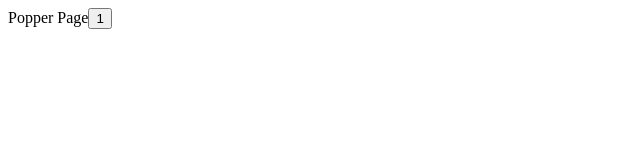
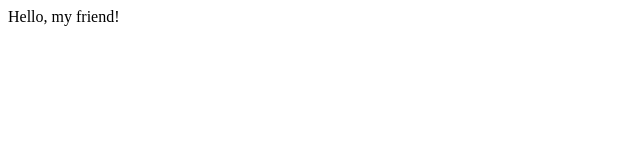
Before and after one commit to vigdorov/model-view-some-arch, a React (Vite) app: page / in a window 1280 px wide. Shown: the top 160 px of the page, without its empty margins (0-640 px from the left). Built offline with nearby package versions, Linux system fonts and the light colour scheme.

Commit message:
lifecycle

```diff
--- a/package.json
+++ b/package.json
@@ -3,7 +3,7 @@
   "version": "1.0.0",
   "main": "index.js",
   "scripts": {
-    "start": "npx webpack serve"
+    "start": "vite"
   },
   "keywords": [],
   "author": "",
--- a/src/App.jsx
+++ b/src/App.jsx
@@ -1,12 +1,11 @@
 import React from 'react';
 import {createRoot} from 'react-dom/client';
 import {createBrowserRouter, RouterProvider, Route, createRoutesFromElements, Routes} from 'react-router-dom';
-import {Root} from './globalStore/Root';
 import {Videos} from './Videos';
 import {Video} from './Video';
 
 import {Breakpoints} from './Breakpoints';
-import {Poper} from './poper/Poper';
+import {Root} from './init-loading/Root';
 
 const root = createRoot(document.getElementById('root'));
 
@@ -18,4 +17,4 @@ const root = createRoot(document.getElementById('root'));
 //   )
 // );
 
-root.render(<Poper />);
+root.render(<Root />);
--- /dev/null
+++ b/src/init-loading/AppLifecycleService.jsx
@@ -0,0 +1,57 @@
+import React, {createContext, useEffect, useState, useContext} from 'react';
+
+export const APP_LIFECYCLE_STATUS = {
+    INITIALIZATION: 'INITIALIZATION',
+    READY: 'READY',
+    DESTROING: 'DESTROING',
+};
+
+const AppLifecycleContext = createContext({
+    status: APP_LIFECYCLE_STATUS.INITIALIZATION,
+});
+
+const requestToBackend = () => new Promise((resolve) => {
+    setTimeout(() => {
+        resolve(['ivan', 'natasha']);
+    }, 3000);
+});
+
+export const AppLifecycleController = ({children}) => {
+    const [state, setState] = useState({
+        status: APP_LIFECYCLE_STATUS.INITIALIZATION,
+    });
+
+    useEffect(() => {
+        console.log('STATUS', state.status);
+    }, [state.status]);
+
+    useEffect(() => {
+        // initialization
+        requestToBackend()
+            .then((result) => {
+                console.log({result});
+            })
+            .then(() => {
+                setState({status: APP_LIFECYCLE_STATUS.READY});
+            });
+
+        return () => {
+            // destroing
+            setState({status: APP_LIFECYCLE_STATUS.DESTROING});
+        }
+    }, []);
+
+    return (
+        <AppLifecycleContext.Provider
+            value={state}
+        >
+            {children}
+        </AppLifecycleContext.Provider>
+    );
+};
+
+export const useAppLifecycleStatus = () => {
+    const {status} = useContext(AppLifecycleContext);
+
+    return status;
+};
--- /dev/null
+++ b/src/init-loading/MainPage.jsx
@@ -0,0 +1,13 @@
+import React from 'react';
+import {APP_LIFECYCLE_STATUS, useAppLifecycleStatus} from './AppLifecycleService';
+
+export const MainPage = () => {
+    const status = useAppLifecycleStatus();
+
+    return (
+        <>
+            {status === APP_LIFECYCLE_STATUS.INITIALIZATION && <div style={{backgroundColor: 'red'}}>LOADING...</div>}
+            {status === APP_LIFECYCLE_STATUS.READY && <div>Hello, my friend!</div>}
+        </>
+    );
+};
--- /dev/null
+++ b/src/init-loading/Root.jsx
@@ -0,0 +1,11 @@
+import React from 'react';
+import {AppLifecycleController} from './AppLifecycleService';
+import {MainPage} from './MainPage';
+
+export const Root = () => {
+    return (
+        <AppLifecycleController>
+            <MainPage />
+        </AppLifecycleController>
+    );
+};
```
